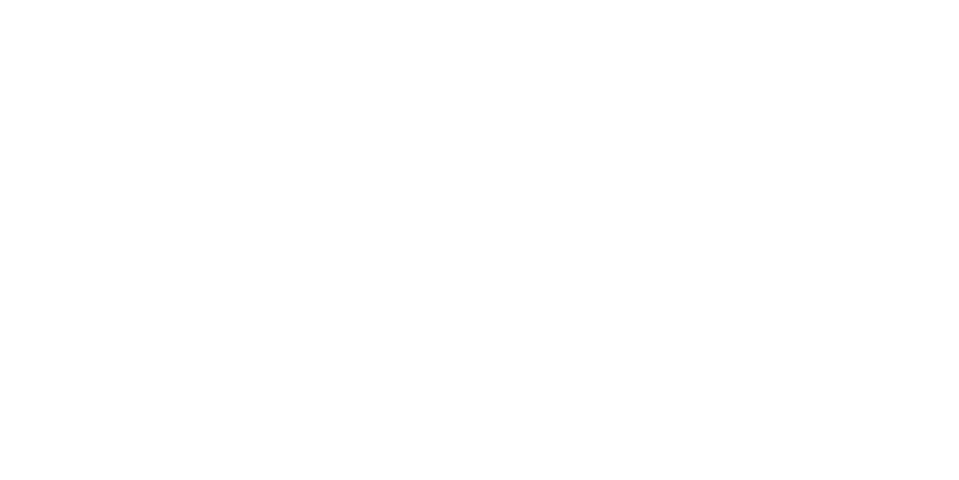
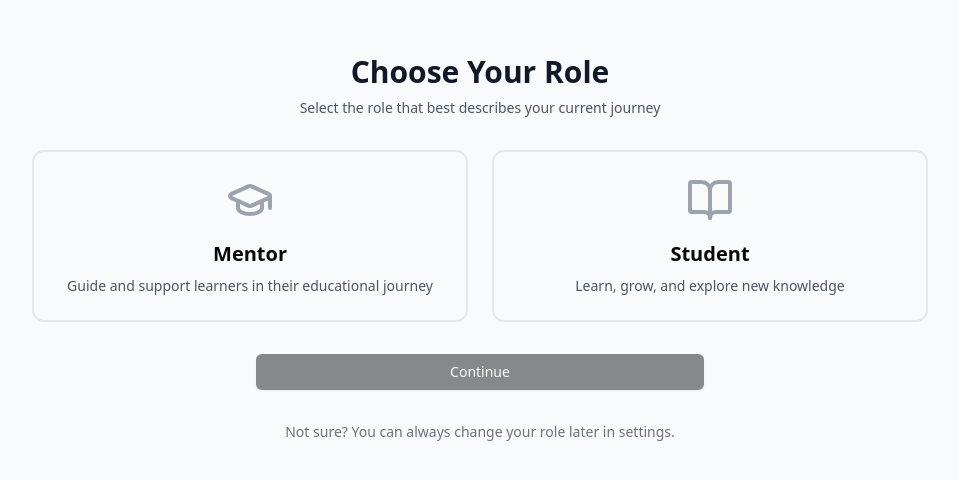
Before and after one commit to Tanmay-Mirgal/AspireLink, a React (Vite) app in the folder frontend/: page /role in a window 1280 px wide. Shown: the part 152-632 px from the top of the page, without its empty margins (160-1119 px from the left). Built offline with nearby package versions, Linux system fonts and the light colour scheme.

Commit message:
role done

```diff
--- a/frontend/src/pages/Role/Role.jsx
+++ b/frontend/src/pages/Role/Role.jsx
@@ -1,11 +1,186 @@
-import React from 'react'
+import React, { useState, useEffect } from 'react';
+import { Button } from '@/components/ui/button';
+import { useNavigate } from 'react-router-dom';
+import { toast } from 'react-hot-toast';
+import { useAuthStore } from '@/store/useAuthStore';
 
-function Role() {
+// Icons can be imported from lucide-react or custom SVGs
+import { BookOpen, GraduationCap } from 'lucide-react';
+
+const RoleSelectionPage = () => {
+  const [selectedRole, setSelectedRole] = useState(null);
+  const navigate = useNavigate();
+  const { user, setRole, isLoading } = useAuthStore();
+
+  // Check if user already has a role or is logged in
+  useEffect(() => {
+    if (user?.role) {
+      // If user already has a role, redirect to appropriate dashboard
+      navigate(`/${user.role}-dashboard`);
+    }
+  }, [user, navigate]);
+
+  const roles = [
+    {
+      id: 'mentor',
+      name: 'Mentor',
+      description: 'Guide and support learners in their educational journey',
+      icon: GraduationCap,
+      bgColor: 'bg-blue-100',
+      textColor: 'text-blue-600'
+    },
+    {
+      id: 'student',
+      name: 'Student',
+      description: 'Learn, grow, and explore new knowledge',
+      icon: BookOpen,
+      bgColor: 'bg-green-100',
+      textColor: 'text-green-600'
+    }
+  ];
+
+  const handleRoleSelection = async () => {
+    if (!selectedRole) {
+      toast.error('Please select a role');
+      return;
+    }
+
+    try {
+      // Use the setRole method from the auth store
+      const updatedUser = await setRole(selectedRole);
+
+      // Navigate based on selected role
+      navigate(`/${selectedRole}-dashboard`);
+
+      toast.success(`Welcome as a ${selectedRole}!`);
+    } catch (error) {
+      console.error('Role selection error:', error);
+      // Error handling is done in the store's setRole method via toast
+    }
+  };
+
   return (
-    <div>
+    <div className="min-h-screen bg-gray-50 flex items-center justify-center px-4 py-12">
+      <div className="w-full max-w-4xl space-y-8">
+        <div className="text-center">
+          <h2 className="text-3xl font-extrabold text-gray-900">
+            Choose Your Role
+          </h2>
+          <p className="mt-2 text-sm text-gray-600">
+            Select the role that best describes your current journey
+          </p>
+        </div>
 
+        <div className="grid md:grid-cols-2 gap-6">
+          {roles.map((role) => (
+            <div
+              key={role.id}
+              className={`
+                cursor-pointer
+                border-2
+                rounded-xl
+                p-6
+                text-center
+                transition-all
+                duration-300
+                ${selectedRole === role.id
+                  ? `${role.bgColor} ${role.textColor} border-current`
+                  : 'border-gray-200 hover:border-gray-300'}
+              `}
+              onClick={() => setSelectedRole(role.id)}
+            >
+              <div className="flex justify-center mb-4">
+                <role.icon
+                  size={48}
+                  className={
+                    selectedRole === role.id
+                      ? 'text-current'
+                      : 'text-gray-400 group-hover:text-gray-500'
+                  }
+                />
+              </div>
+              <h3 className="text-xl font-semibold mb-2">{role.name}</h3>
+              <p className="text-sm text-gray-600">
+                {role.description}
+              </p>
+              {selectedRole === role.id && (
+                <div className="mt-4">
+                  <span className="inline-block px-3 py-1 text-xs font-semibold rounded-full bg-white">
+                    Selected
+                  </span>
+                </div>
+              )}
+            </div>
+          ))}
+        </div>
+
+        <div className="text-center">
+          <Button
+            onClick={handleRoleSelection}
+            disabled={!selectedRole || isLoading}
+            className="w-full max-w-md py-3 bg-primary hover:bg-primary/90"
+          >
+            {isLoading ? 'Updating...' : 'Continue'}
+          </Button>
+        </div>
+
+        <div className="text-center text-sm text-gray-500">
+          Not sure? You can always change your role later in settings.
+        </div>
+      </div>
     </div>
-  )
+  );
+};
+
+export default RoleSelectionPage;
+
+// // Optional: Role-based Route Protection Component
+// export const RoleProtectedRoute = ({ allowedRoles, children }) => {
+//   const { user } = useAuthStore();
+//   const navigate = useNavigate();
+
+//   useEffect(() => {
+//     // Redirect to role selection if no role is set
+//     if (!user || !user.role) {
+//       navigate('/select-role');
+//       return;
+//     }
+
+//     // Redirect if user's role is not allowed
+//     if (!allowedRoles.includes(user.role)) {
+//       navigate('/unauthorized');
+//     }
+//   }, [user, navigate, allowedRoles]);
+
+//   // Render children only if user has an allowed role
+//   return user?.role && allowedRoles.includes(user.role) ? children : null;
+// };
+
+// Example of how to use RoleProtectedRoute in App.js or routing
+/*
+function App() {
+  return (
+    <Router>
+      <Routes>
+        <Route path="/select-role" element={<RoleSelectionPage />} />
+        <Route
+          path="/mentor-dashboard"
+          element={
+            <RoleProtectedRoute allowedRoles={['mentor']}>
+              <MentorDashboard />
+            </RoleProtectedRoute>
+          }
+        />
+        <Route
+          path="/student-dashboard"
+          element={
+            <RoleProtectedRoute allowedRoles={['student']}>
+              <StudentDashboard />
+            </RoleProtectedRoute>
+          }
+        />
+      </Routes>
+    </Router>
+  );
 }
-
-export default Role
+*/
--- a/frontend/src/pages/Signup/Signup.jsx
+++ b/frontend/src/pages/Signup/Signup.jsx
@@ -50,7 +50,7 @@
       const user = await signup({ firstName, lastName, email, password });
 
       // Optional: Navigate to dashboard or profile page after signup
-      navigate('/dashboard');
+      navigate('/role');
     } catch (error) {
       // Error handling is done in the signup function via toast
       console.error('Signup error:', error);
--- a/frontend/src/store/useAuthStore.js
+++ b/frontend/src/store/useAuthStore.js
@@ -3,7 +3,7 @@
 import { toast } from 'react-hot-toast';
 import { axiosInstance } from '@/lib/axios';
 
-export const useAuthStore = create((set) => ({
+export const useAuthStore = create((set,get) => ({
   user: JSON.parse(localStorage.getItem('user') || 'null'),
   isLoading: false,
   isError: false,
@@ -135,4 +135,38 @@
       throw error;
     }
   },
+
+  setRole: async (role) => {
+    try {
+      // Implement API call to update user role
+      const response = await axiosInstance.post('/auth/set-role', { role });
+
+      // Update local user data
+      const currentUser = get().user;
+      const updatedUser = { ...currentUser, role };
+
+      localStorage.setItem('user', JSON.stringify(updatedUser));
+
+      set({
+        user: updatedUser,
+        isLoading: false,
+        isError: false
+      });
+
+      toast.success(`Role updated to ${role}`);
+      return updatedUser;
+    } catch (error) {
+      console.error(error);
+      const errorMessage = error?.response?.data?.message || 'Failed to update role';
+
+      set({
+        isError: true,
+        error: errorMessage,
+        isLoading: false
+      });
+
+      toast.error(errorMessage);
+      throw error;
+    }
+  }
 }));
```
Also changed, not shown: 2 other files (tests, documents, lock files or other folders).
